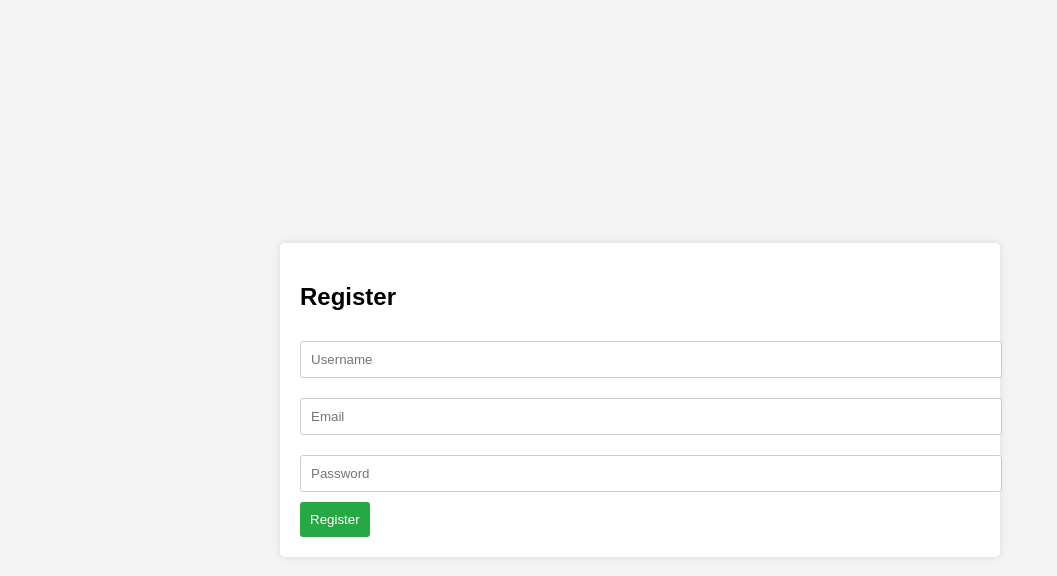
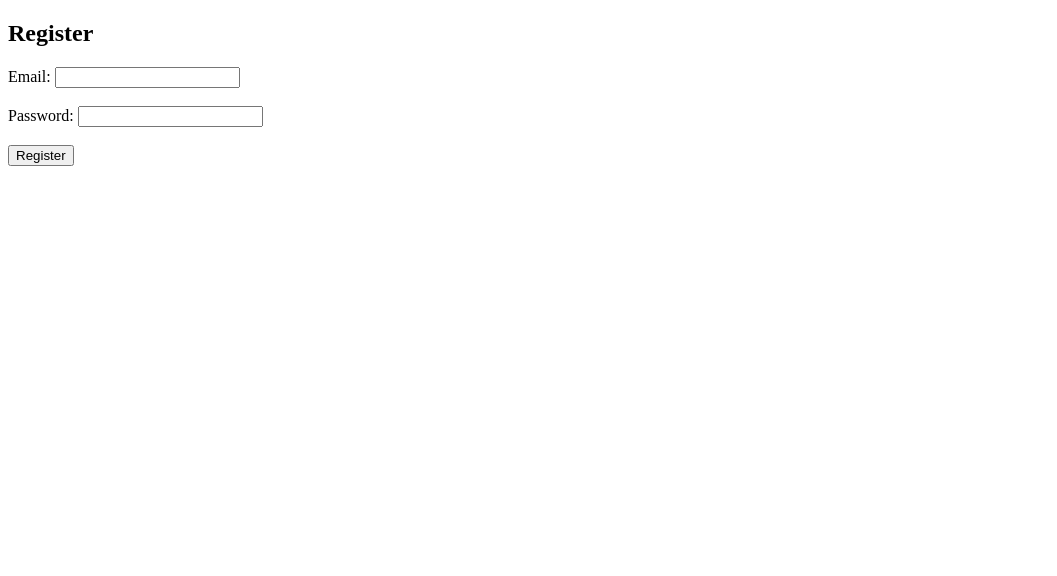
Before and after one commit to pocketproai/registration-fom, a plain HTML site: page index.html in a window 1280 px wide. Shown: the whole page, without its empty margins (0-1057 px from the left). Drawn offline with Linux system fonts and the light colour scheme.

Commit message:
Update index.html

```diff
--- a/index.html
+++ b/index.html
@@ -4,56 +4,26 @@
     <meta charset="UTF-8">
     <meta name="viewport" content="width=device-width, initial-scale=1.0">
     <title>Register</title>
-    <style>
-        body {
-            font-family: Arial, sans-serif;
-            margin: 0;
-            padding: 0;
-            display: flex;
-            justify-content: center;
-            align-items: center;
-            height: 100vh;
-            background-color: #f4f4f4;
-        }
-        form {
-            background-color: white;
-            padding: 20px;
-            border-radius: 5px;
-            box-shadow: 0 0 10px rgba(0, 0, 0, 0.1);
-        }
-        input {
-            width: 100%;
-            padding: 10px;
-            margin: 10px 0;
-            border: 1px solid #ccc;
-            border-radius: 3px;
-        }
-        button {
-            padding: 10px;
-            background-color: #28a745;
-            color: white;
-            border: none;
-            border-radius: 3px;
-            cursor: pointer;
-        }
-    </style>
 </head>
 <body>
-
-    <form id="register-form">
-        <h2>Register</h2>
-        <input type="text" id="username" name="username" placeholder="Username" required>
-        <input type="email" id="email" name="email" placeholder="Email" required>
-        <input type="password" id="password" name="password" placeholder="Password" required>
+    <h2>Register</h2>
+    <form id="registerForm">
+        <label for="email">Email:</label>
+        <input type="email" id="email" name="email" required><br><br>
+        <label for="password">Password:</label>
+        <input type="password" id="password" name="password" required><br><br>
         <button type="submit">Register</button>
     </form>
 
+    <div id="responseMessage"></div>
+
     <script>
-        document.getElementById('register-form').addEventListener('submit', function(event) {
+        const form = document.getElementById('registerForm');
+
+        form.addEventListener('submit', function(event) {
             event.preventDefault();
 
             const formData = {
-                username: document.getElementById('username').value,
                 email: document.getElementById('email').value,
                 password: document.getElementById('password').value
             };
@@ -65,19 +35,12 @@
                 },
                 body: JSON.stringify(formData)
             })
-            .then(response => {
-                if (response.ok) {
-                    alert('Registration successful');
-                } else {
-                    alert('Registration failed');
-                }
+            .then(response => response.json())
+            .then(data => {
+                document.getElementById('responseMessage').innerText = JSON.stringify(data);
             })
-            .catch(error => {
-                console.error('Error:', error);
-                alert('Error: ' + error.message);
-            });
+            .catch(error => console.error('Error:', error));
         });
     </script>
-
 </body>
 </html>
```
